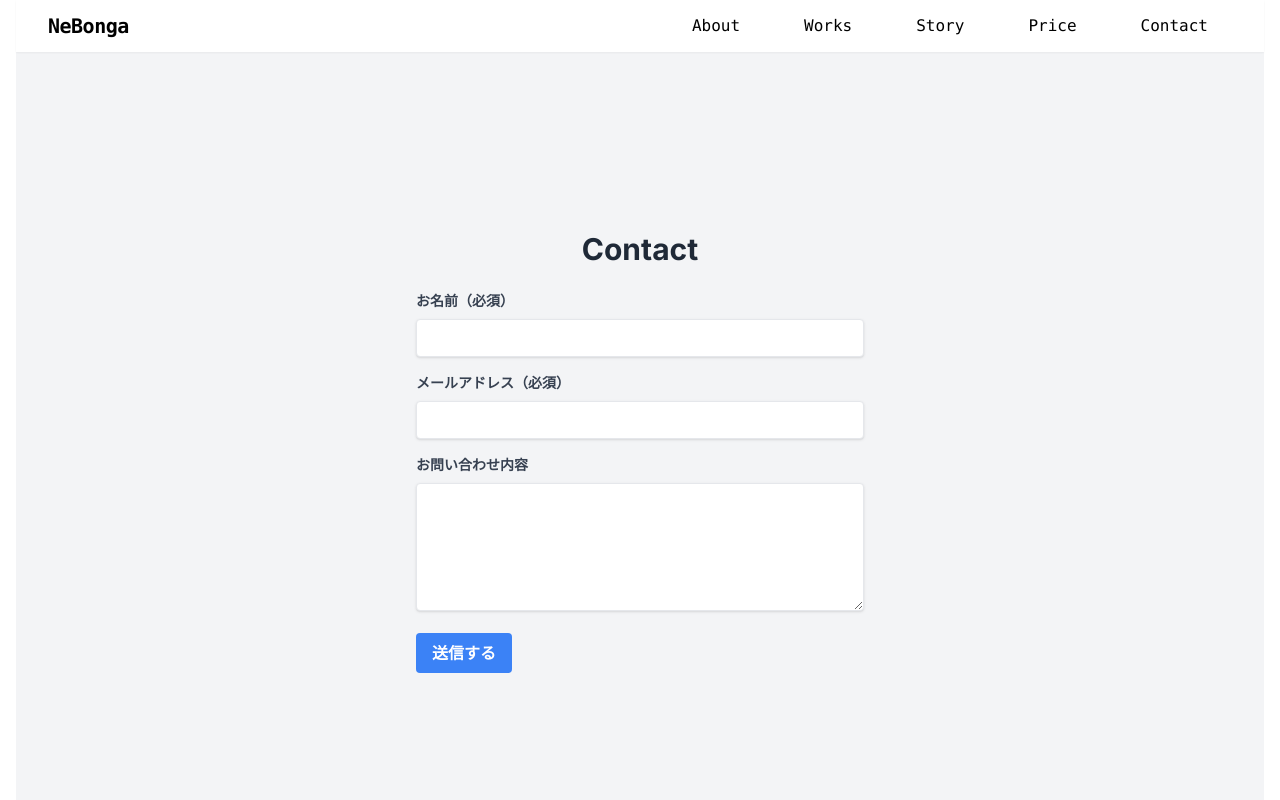
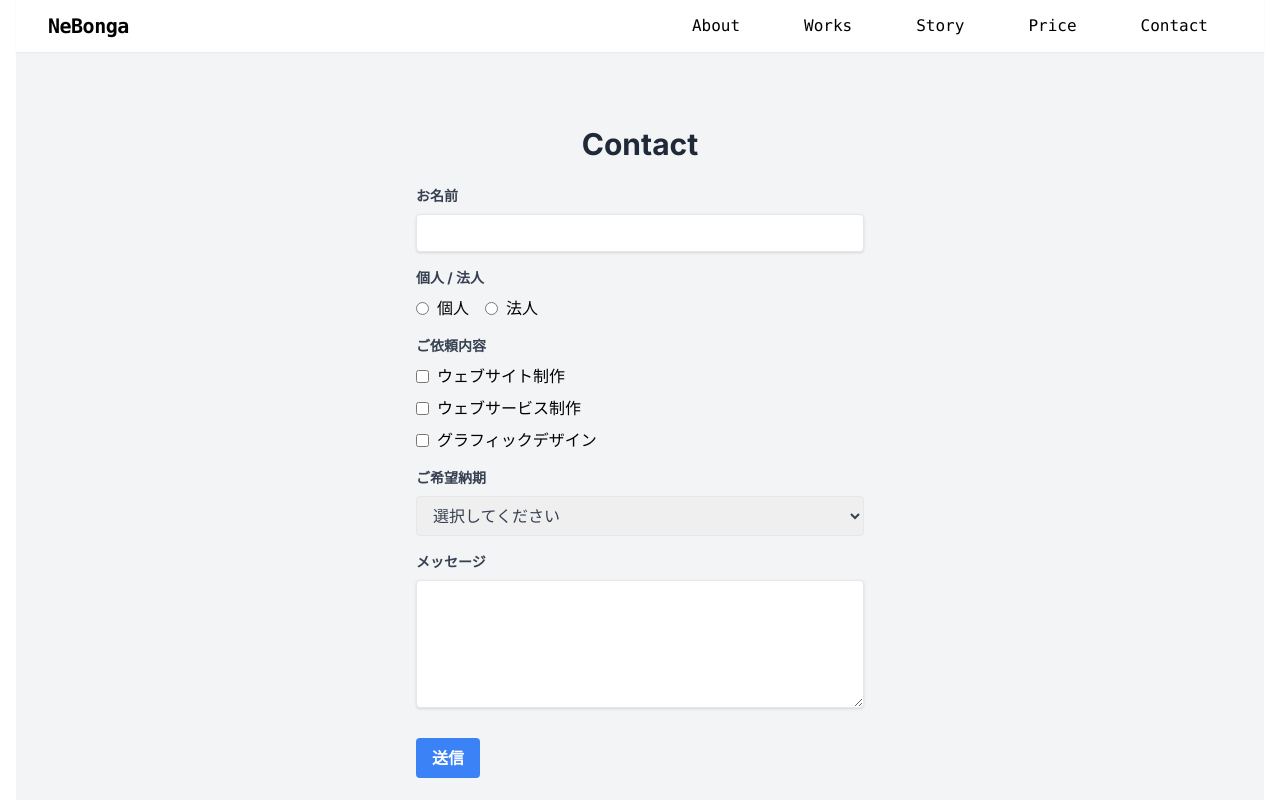
Before and after one commit to takahiro-okada/nextjs-nebonga, a Next.js app: page /contact in a window 1280 px wide. Shown: the top 800 px of the page. Built offline with nearby package versions, Linux system fonts and the light colour scheme.

Commit message:
update:Update contact form

```diff
--- a/src/app/contact/page.tsx
+++ b/src/app/contact/page.tsx
@@ -5,45 +5,100 @@ export default function Contact() {
     <main className='p-6 bg-gray-100 min-h-screen flex flex-col items-center justify-center'>
       <h1 className='text-3xl mb-6 font-bold text-gray-800'>Contact</h1>
 
-      <form name='contact' method='POST' data-netlify='true' className='w-full max-w-md'>
-        <div className='mb-4'>
-          <label htmlFor='name' className='block text-gray-700 text-sm font-bold mb-2'>
-            お名前（必須）
-          </label>
+      <form
+        name='contact'
+        method='POST'
+        action='/thanks.html'
+        className='w-full max-w-md'
+        netlify-honeypot='bot-field'
+        data-netlify='true'
+      >
+        <input type='hidden' name='bot-field' />
+
+        <div className='form-item mb-4'>
+          <span className='form-item-name block text-gray-700 text-sm font-bold mb-2'>お名前</span>
+          <div className='form-item-body'>
             <input
+              type='text'
               name='name'
-            type='text'
+              className='m-form-text shadow appearance-none border rounded w-full py-2 px-3 text-gray-700 leading-tight focus:outline-none focus:shadow-outline'
               required
-            className='shadow appearance-none border rounded w-full py-2 px-3 text-gray-700 leading-tight focus:outline-none focus:shadow-outline'
             />
           </div>
-        <div className='mb-4'>
-          <label htmlFor='email' className='block text-gray-700 text-sm font-bold mb-2'>
-            メールアドレス（必須）
+        </div>
+
+        <div className='form-item mb-4'>
+          <span className='form-item-name block text-gray-700 text-sm font-bold mb-2'>個人 / 法人</span>
+          <div className='form-item-body flex space-x-4'>
+            <label className='flex items-center'>
+              <input type='radio' name='customer-type' value='個人' className='mr-2' required />
+              個人
             </label>
+            <label className='flex items-center'>
+              <input type='radio' name='customer-type' value='法人' className='mr-2' />
+              法人
+            </label>
+          </div>
+        </div>
+
+        <div className='form-item mb-4'>
+          <span className='form-item-name block text-gray-700 text-sm font-bold mb-2'>ご依頼内容</span>
+          <div className='form-item-body flex flex-col space-y-2'>
+            <label className='flex items-center'>
+              <input type='checkbox' name='service-menu[]' value='ウェブサイト制作' className='mr-2' />
+              ウェブサイト制作
+            </label>
+            <label className='flex items-center'>
+              <input type='checkbox' name='service-menu[]' value='ウェブサービス制作' className='mr-2' />
+              ウェブサービス制作
+            </label>
+            <label className='flex items-center'>
+              <input type='checkbox' name='service-menu[]' value='グラフィックデザイン' className='mr-2' />
+              グラフィックデザイン
+            </label>
+          </div>
+        </div>
+
+        <div className='form-item mb-4'>
+          <span className='form-item-name block text-gray-700 text-sm font-bold mb-2'>ご希望納期</span>
+          <div className='form-item-body'>
+            <select
+              name='schedule[]'
+              className='border rounded w-full py-2 px-3 text-gray-700 leading-tight focus:outline-none focus:shadow-outline'
+            >
+              <option value='' disabled selected>
+                選択してください
+              </option>
+              <option value='1ヶ月以内'>1ヶ月以内</option>
+              <option value='2ヶ月以内'>2ヶ月以内</option>
+              <option value='3ヶ月以内'>3ヶ月以内</option>
+              <option value='未定'>未定</option>
+            </select>
+          </div>
+        </div>
+
+        <div className='form-item mb-4'>
+          <span className='form-item-name block text-gray-700 text-sm font-bold mb-2'>メッセージ</span>
+          <div className='form-item-body'>
+            <textarea
+              name='message'
+              className='m-form-textarea shadow appearance-none border rounded w-full py-2 px-3 text-gray-700 leading-tight focus:outline-none focus:shadow-outline h-32'
+              required
+            ></textarea>
+          </div>
+        </div>
+
+        <div className='recaptcha-item mb-4'>
+          <div data-netlify-recaptcha='true'></div>
+        </div>
+
+        <div className='m-btn-wrap mt-6'>
           <input
-            name='email'
-            type='email'
-            required
-            className='shadow appearance-none border rounded w-full py-2 px-3 text-gray-700 leading-tight focus:outline-none focus:shadow-outline'
+            type='submit'
+            value='送信'
+            className='m-btn bg-blue-500 hover:bg-blue-700 text-white font-bold py-2 px-4 rounded focus:outline-none focus:shadow-outline cursor-pointer'
           />
         </div>
-        <div className='mb-4'>
-          <label htmlFor='content' className='block text-gray-700 text-sm font-bold mb-2'>
-            お問い合わせ内容
-          </label>
-          <textarea
-            name='content'
-            required
-            className='shadow appearance-none border rounded w-full py-2 px-3 text-gray-700 leading-tight focus:outline-none focus:shadow-outline h-32'
-          ></textarea>
-        </div>
-        <button
-          type='submit'
-          className='bg-blue-500 hover:bg-blue-700 text-white font-bold py-2 px-4 rounded focus:outline-none focus:shadow-outline'
-        >
-          送信する
-        </button>
       </form>
     </main>
   )
--- /dev/null
+++ b/src/app/thanks/page.tsx
@@ -0,0 +1,13 @@
+import Link from 'next/link'
+
+export default function Thanks() {
+  return (
+    <main className='p-6 bg-gray-100 min-h-screen flex flex-col items-center justify-center'>
+      <h1 className='text-3xl mb-6 font-bold text-gray-800'>お問い合わせありがとうございました。</h1>
+
+      <Link href='/' className='text-blue-500 underline'>
+        トップページに戻る
+      </Link>
+    </main>
+  )
+}
```
Lines whose indentation alone changed are shown as unchanged.
